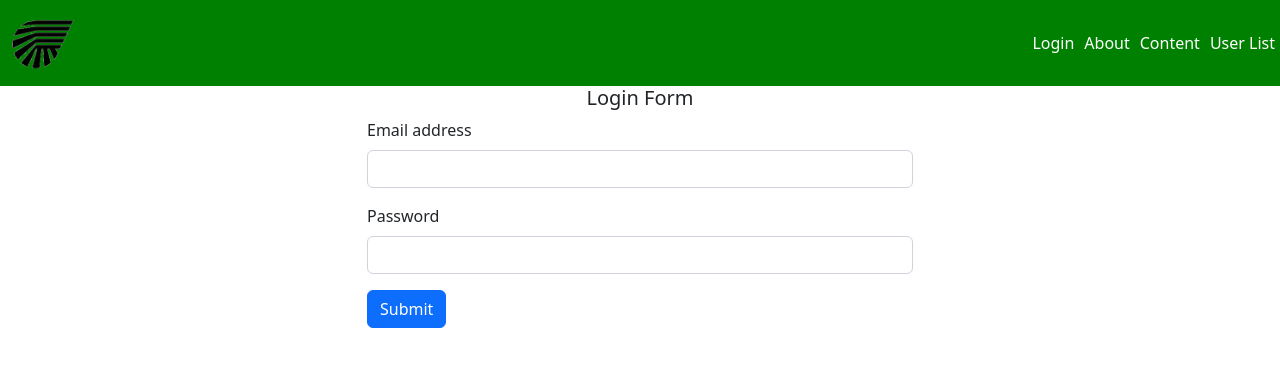
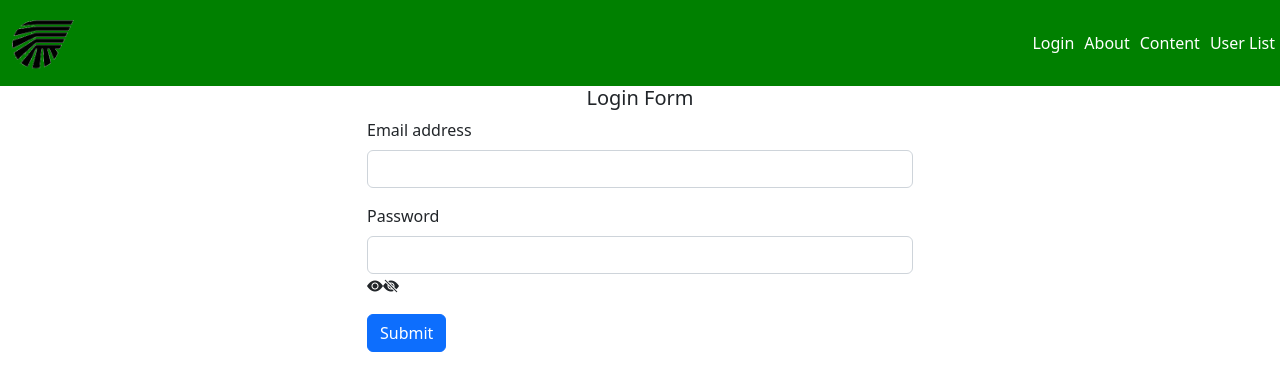
Before and after one commit to shorif001/reactjs-crud, a React (Create React App) app: page / in a window 1280 px wide. Shown: the top 390 px of the page. Built offline with nearby package versions, Linux system fonts and the light colour scheme.

Commit message:
login page added

```diff
--- a/package.json
+++ b/package.json
@@ -8,6 +8,7 @@
     "@testing-library/user-event": "^13.5.0",
     "axios": "^1.0.0",
     "bootstrap": "^5.2.1",
+    "bootstrap-icons": "^1.9.1",
     "react": "^18.2.0",
     "react-dom": "^18.2.0",
     "react-router-dom": "^5.2.0",
--- a/src/Components/Login/Login.jsx
+++ b/src/Components/Login/Login.jsx
@@ -13,14 +13,15 @@ const Login = () => {
           <div className="col-md-6">
             <form>
               <div class="mb-3">
-                <label for="exampleInputEmail1" class="form-label">Email address</label>
+                <label class="form-label">Email address</label>
                 <input type="email" class="form-control" />
               </div>
               <div class="mb-3">
                 <label class="form-label">Password</label>
                 <input type="password" class="form-control" />
+                <i class="bi bi-eye-fill"></i>
+                <i class="bi bi-eye-slash-fill"></i>
               </div>
-
               <button type="submit" class="btn btn-primary">Submit</button>
             </form>
           </div>
--- a/src/index.css
+++ b/src/index.css
@@ -1 +1,2 @@
 @import "../node_modules/bootstrap/dist/css/bootstrap.css";
+@import "../node_modules/bootstrap-icons/font/bootstrap-icons.css";
```
Also changed, not shown: 1 other file (tests, documents, lock files or other folders).
